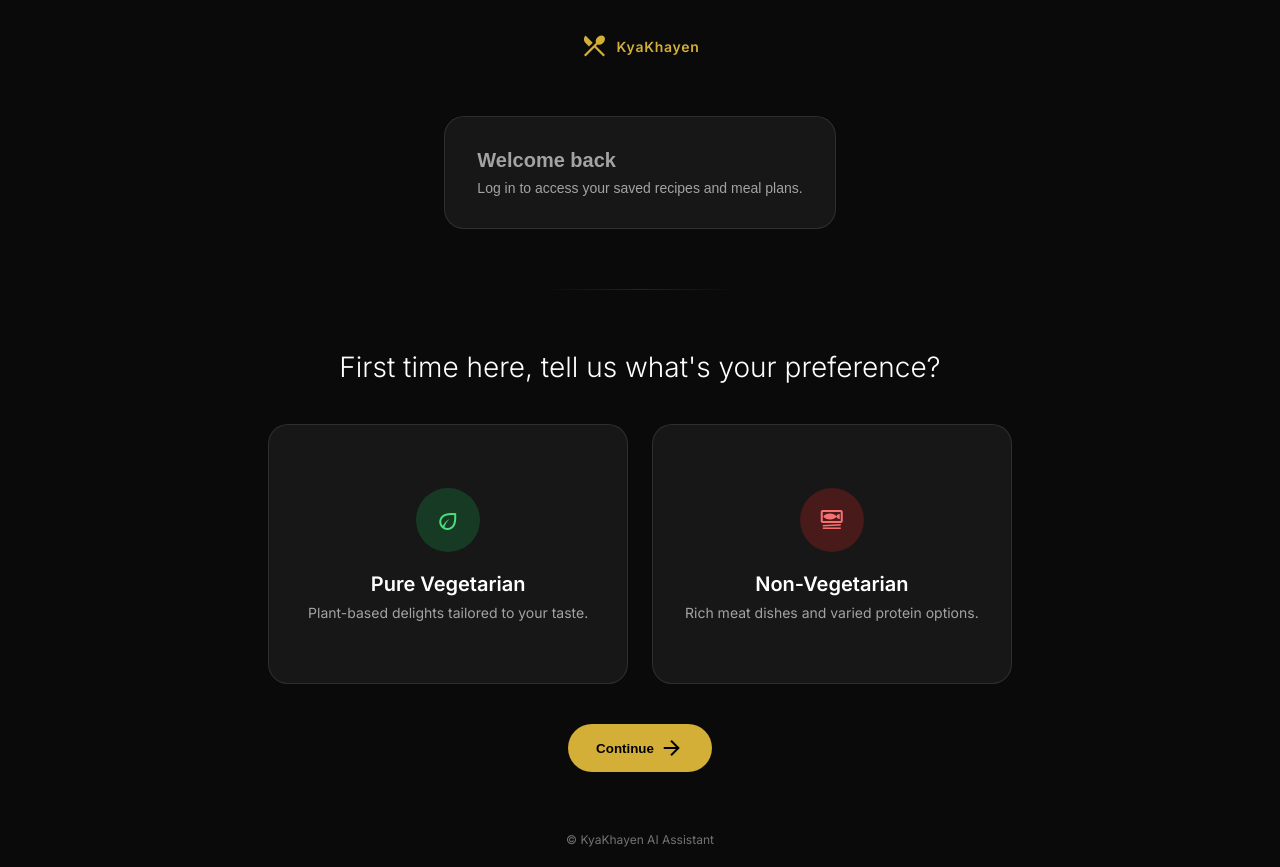
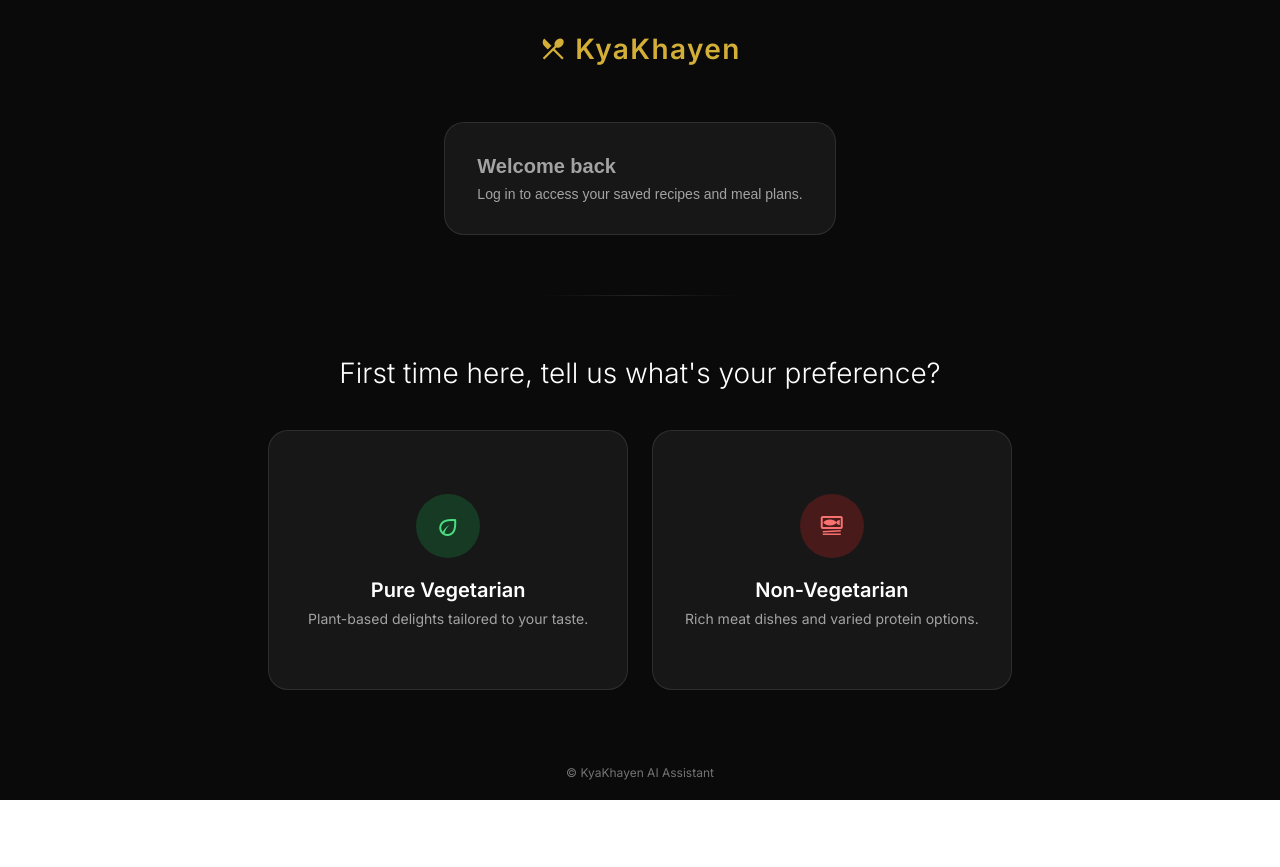
Before and after one commit to YashRajput74/khana-khajana, a React (Vite) app: page /onboarding in a window 1280 px wide. After the commit the page ends 800 px from the top, so only its background shows below. Built offline with nearby package versions, Linux system fonts and the light colour scheme; no server answers; a web font is replaced by a local one.

Commit message:
continue button removed

```diff
--- a/src/newPages/Onboarding.css
+++ b/src/newPages/Onboarding.css
@@ -29,7 +29,7 @@
 .logo-text {
     color: #D4AF37;
     font-weight: 700;
-    font-size: 14px;
+    font-size: 28px;
     letter-spacing: .05em;
 }
 
--- a/src/newPages/Onboarding.jsx
+++ b/src/newPages/Onboarding.jsx
@@ -6,14 +6,14 @@ export default function Onboarding({ onLogin, onContinue }) {
 
     const [selectedDiet, setSelectedDiet] = useState(null);
 
-    const handleContinue = () => {
+   /*  const handleContinue = () => {
         if (!selectedDiet) {
             alert("Please select your preference");
             return;
         }
 
         onContinue(selectedDiet);
-    };
+    }; */
 
     return (
         <div className="onboarding">
@@ -68,7 +68,10 @@ export default function Onboarding({ onLogin, onContinue }) {
 
                         <div
                             className={`onb-card ${selectedDiet === "veg" ? "veg-active" : ""}`}
-                            onClick={() => setSelectedDiet("veg")}
+                            onClick={() => {
+                                setSelectedDiet("veg")
+                                onContinue("veg")
+                            }}
                         >
 
                             <div className="icon veg-icon">
@@ -98,7 +101,10 @@ export default function Onboarding({ onLogin, onContinue }) {
 
                         <div
                             className={`onb-card ${selectedDiet === "nonveg" ? "nonveg-active" : ""}`}
-                            onClick={() => setSelectedDiet("nonveg")}
+                            onClick={() => {
+                                setSelectedDiet("nonveg")
+                                onContinue("nonveg")
+                            }}
                         >
 
                             <div className="icon nonveg-icon">
@@ -126,7 +132,7 @@ export default function Onboarding({ onLogin, onContinue }) {
                     </div>
 
 
-                    <button
+                    {/* <button
                         className="onb-continue"
                         onClick={handleContinue}
                     >
@@ -137,7 +143,7 @@ export default function Onboarding({ onLogin, onContinue }) {
                             arrow_forward
                         </span>
 
-                    </button>
+                    </button> */}
 
                 </section>
 
```
